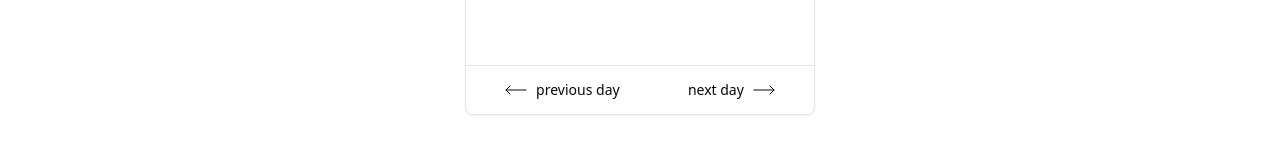
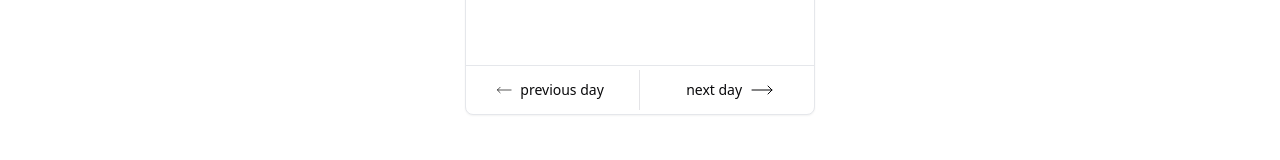
Before and after one commit to jakub-lesniewski/conf-handler-client, a React (Vite) app: page /conference in a window 1280 px wide. Shown: the part 465-625 px from the top of the page. Built offline with nearby package versions, Linux system fonts and the light colour scheme.

Commit message:
fixed static pagination

```diff
--- a/package.json
+++ b/package.json
@@ -14,6 +14,7 @@
     "@radix-ui/react-accordion": "^1.1.2",
     "@radix-ui/react-dialog": "^1.0.5",
     "@radix-ui/react-label": "^2.0.2",
+    "@radix-ui/react-separator": "^1.0.3",
     "@radix-ui/react-slot": "^1.0.2",
     "@radix-ui/react-tabs": "^1.0.4",
     "@radix-ui/react-toast": "^1.1.5",
--- /dev/null
+++ b/src/components/ui/separator.tsx
@@ -0,0 +1,29 @@
+import * as React from "react"
+import * as SeparatorPrimitive from "@radix-ui/react-separator"
+
+import { cn } from "@/lib/utils"
+
+const Separator = React.forwardRef<
+  React.ElementRef<typeof SeparatorPrimitive.Root>,
+  React.ComponentPropsWithoutRef<typeof SeparatorPrimitive.Root>
+>(
+  (
+    { className, orientation = "horizontal", decorative = true, ...props },
+    ref
+  ) => (
+    <SeparatorPrimitive.Root
+      ref={ref}
+      decorative={decorative}
+      orientation={orientation}
+      className={cn(
+        "shrink-0 bg-border",
+        orientation === "horizontal" ? "h-[1px] w-full" : "h-full w-[1px]",
+        className
+      )}
+      {...props}
+    />
+  )
+)
+Separator.displayName = SeparatorPrimitive.Root.displayName
+
+export { Separator }
--- a/src/pages/(logged-in)/conference/page.tsx
+++ b/src/pages/(logged-in)/conference/page.tsx
@@ -5,6 +5,7 @@
 import { TimelineElement } from "./conference-types";
 import { MoveLeft, MoveRight } from "lucide-react";
 import { Button } from "@/components/ui/button";
+import { Separator } from "@/components/ui/separator";
 
 export default function Conference() {
   const [currDate, setCurrDate] = useState<Date>(new Date());
@@ -44,10 +45,11 @@
         </div>
 
         <CardFooter className="border-t p-1 flex justify-around">
-          <Button onClick={handleSetPrevDay} variant="ghost">
+          <Button onClick={handleSetPrevDay} variant="ghost" className="w-[140px]">
             <MoveLeft strokeWidth={1} className="mr-2" /> previous day
           </Button>
-          <Button onClick={handleSetNextDay} variant="ghost">
+          <Separator orientation="vertical" />
+          <Button onClick={handleSetNextDay} variant="ghost" className="w-[140px]">
             next day
             <MoveRight strokeWidth={1} className="ml-2" />
           </Button>
```
Also changed, not shown: 1 other file (tests, documents, lock files or other folders).
